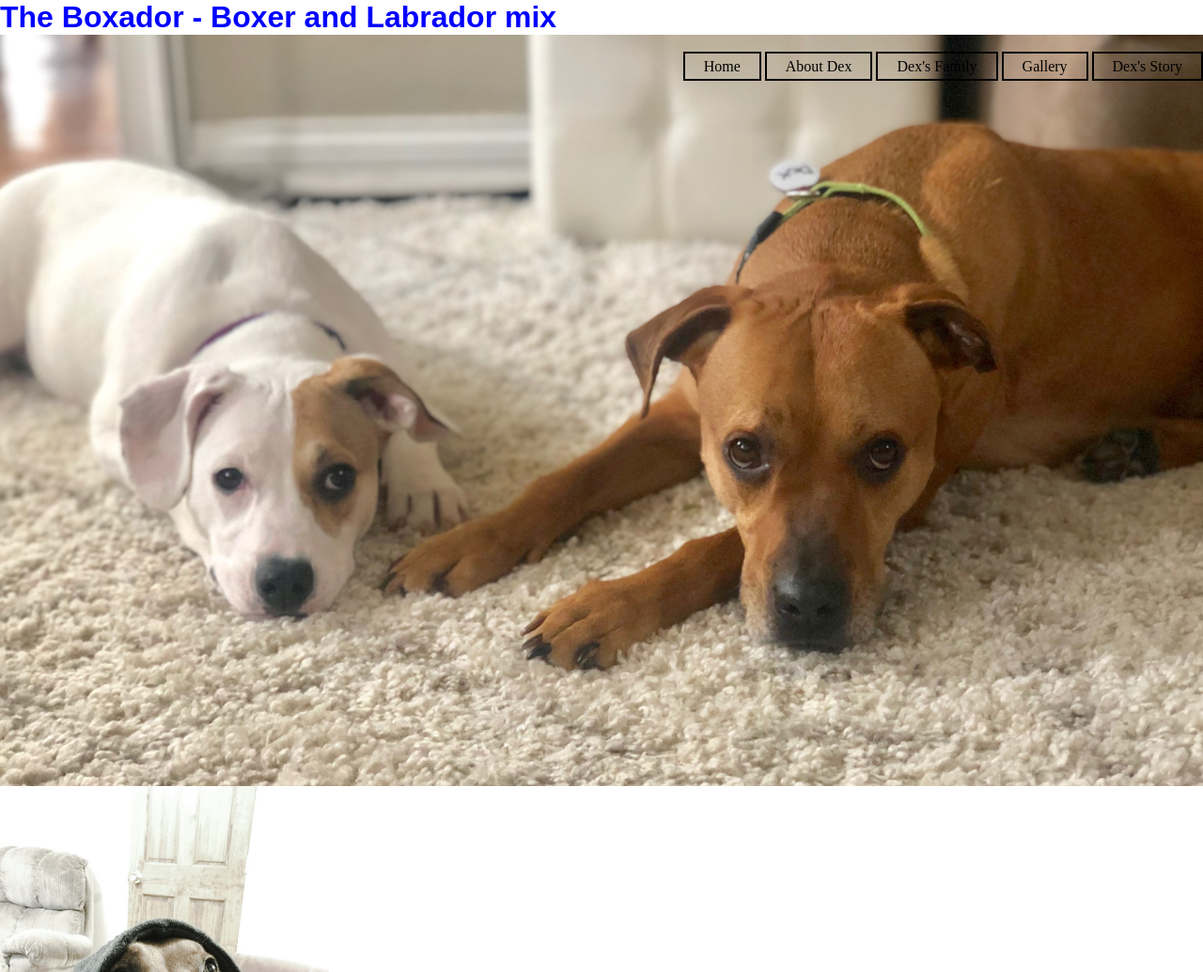
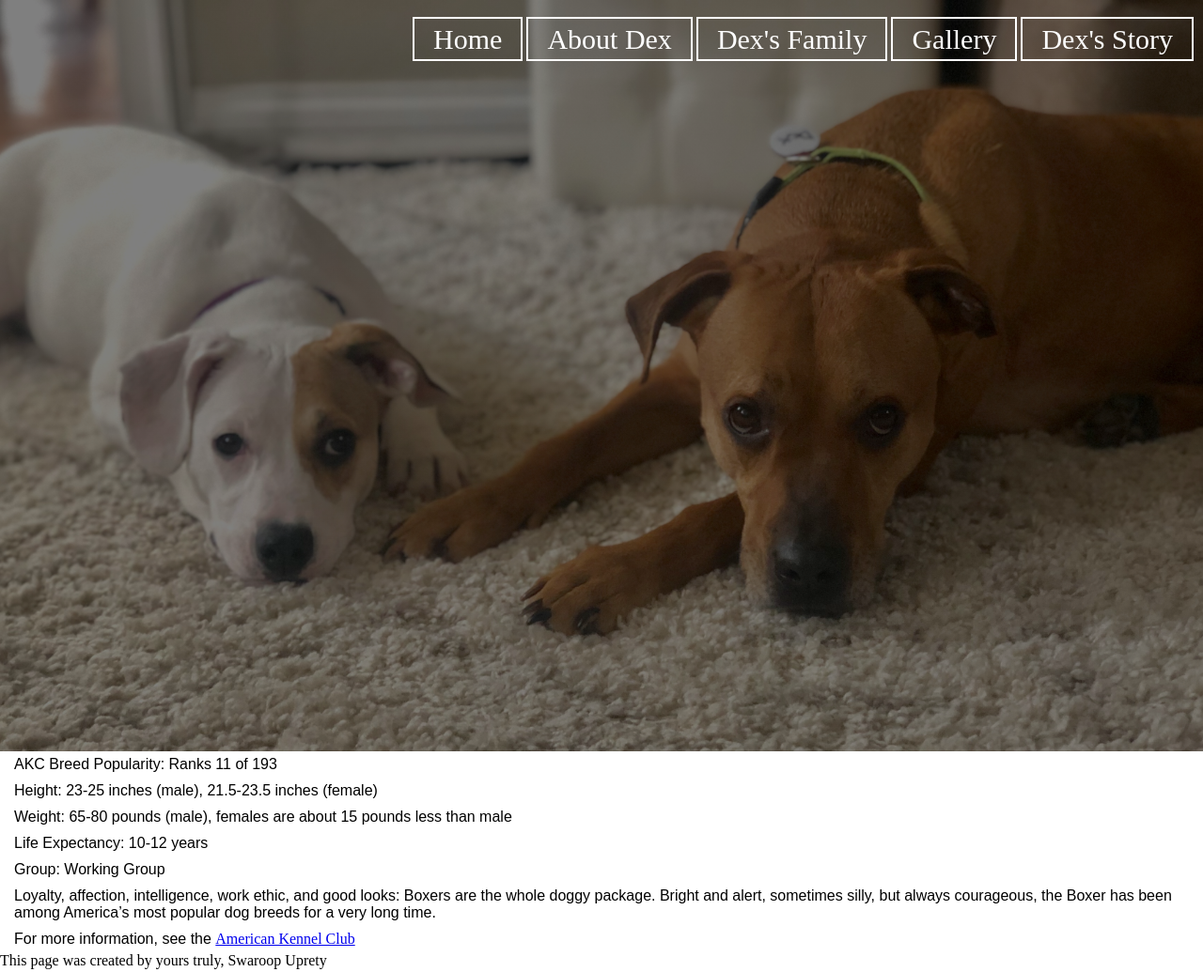
Before and after one commit to breadfan18/htmlPractice, a plain HTML site: page index.html in a window 1280 px wide. Shown: the top 1035 px of the page at 94% size. Drawn offline with Linux system fonts and the light colour scheme.

Commit message:
minor changes

```diff
--- a/index.html
+++ b/index.html
@@ -6,7 +6,7 @@
 </head>
 <body>
 <!--This is a comment-->
-    <h1> The Boxador - Boxer and Labrador mix </h1>
+<!--    <h1> The Boxador - Boxer and Labrador mix </h1>-->
 
 
     <header>
@@ -18,21 +18,19 @@
                 <li><a href="#">Gallery</a></li>
                 <li><a href="#">Dex's Story</a></li>
             </ul>
+
         </div>
     </header>
 
 
 
-    <img src="dexRapperz.jpg" style="width:350px;height:500px;">
+<!--    <img src="dexRapperz.jpg" style="width:350px;height:500px;">-->
+
     <p class="breed">AKC Breed Popularity: Ranks 11 of 193</p>
     <p>Height: 23-25 inches (male), 21.5-23.5 inches (female)</p>
     <p>Weight: 65-80 pounds (male), females are about 15 pounds less than male</p>
     <p>Life Expectancy: 10-12 years</p>
     <p>Group: Working Group</p>
-
-
-
-
     <p>Loyalty, affection, intelligence, work ethic, and good looks: Boxers are the whole doggy package. Bright and alert, sometimes silly, but always courageous, the Boxer has been among America’s most popular dog breeds for a very long time.
     </p>
     <p>For more information, see the <a href="https://www.akc.org" target="_blank">American Kennel Club</a> </p>
--- a/stylesheet.css
+++ b/stylesheet.css
@@ -5,7 +5,7 @@
 }
 
 header{
-    background-image: url(DexBkgrd.jpg);
+    background-image:linear-gradient(rgba(0,0,0,0.5), rgba(0,0,0,0.5)), url(DexBkgrd.jpg);
     height: 100vh;
     background-size: cover;
     background-position: center;
@@ -14,7 +14,8 @@ header{
 ul{
     float: right;
     list-style-type: none;
-    margin-top: 25px
+    margin-top: 25px;
+    margin-right: 10px;
 }
 
 ul li{
@@ -22,18 +23,18 @@ ul li{
 }
 
 ul li a{
+    font-size: 30px;
     text-decoration: none;
-    color: #000000;
+    color: #ffffff;
     padding: 5px 20px;
-    border: 2px solid black;
+    border: 2px solid white;
     transition: 0.9s ease;
 }
 
 ul li a:hover{
-    background-color: #000000;
-    color: #fff;
+    background-color: #ffffff;
+    color: #000000;
 }
-
 
 
 
@@ -48,8 +49,10 @@ h1{
 }
 
 p{
-    color: dimgrey;
+    color: #000000;
     font-family: Arial, sans-serif;
+    margin-left: 10px;
+    padding: 5px;
 }
 
 button:hover {
```
